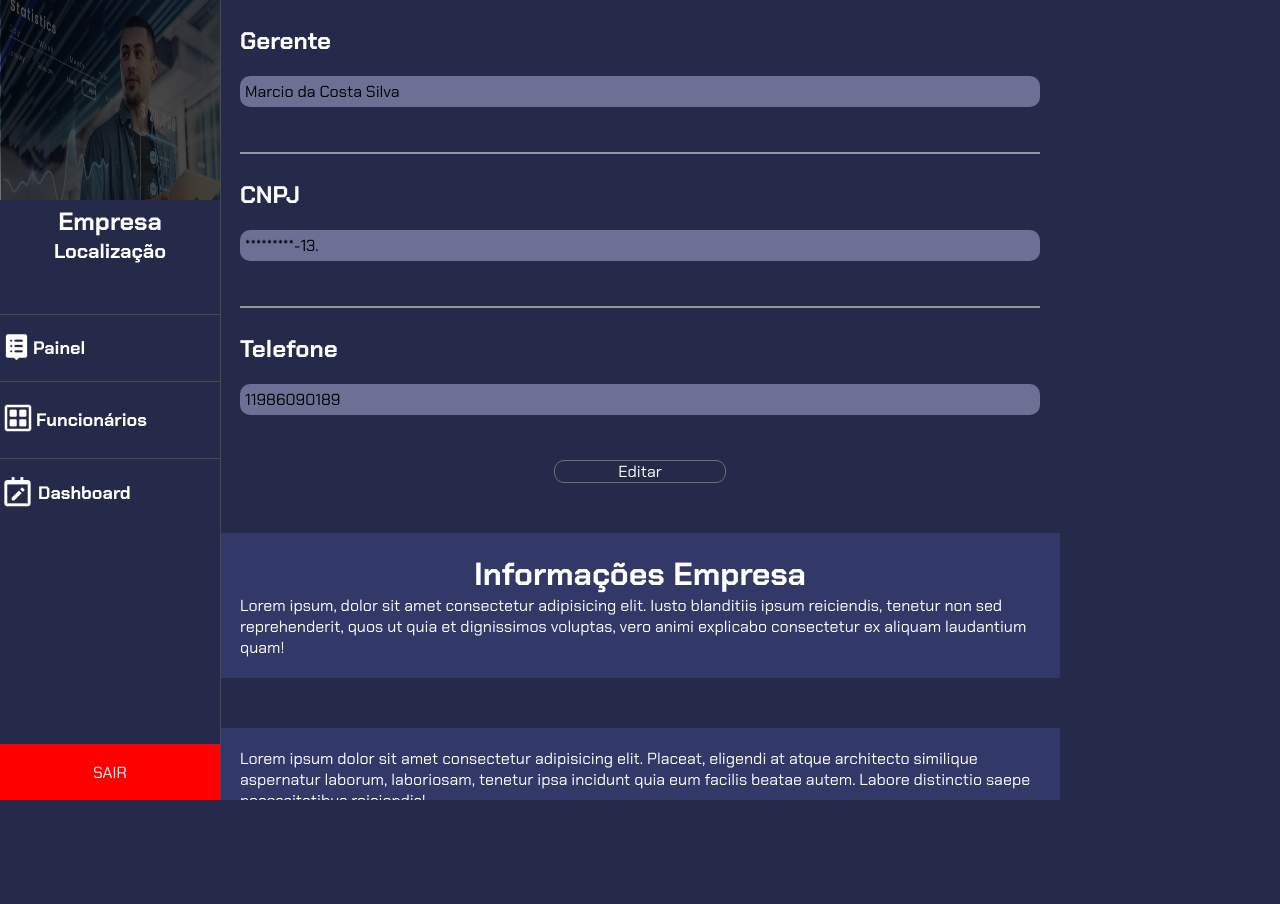
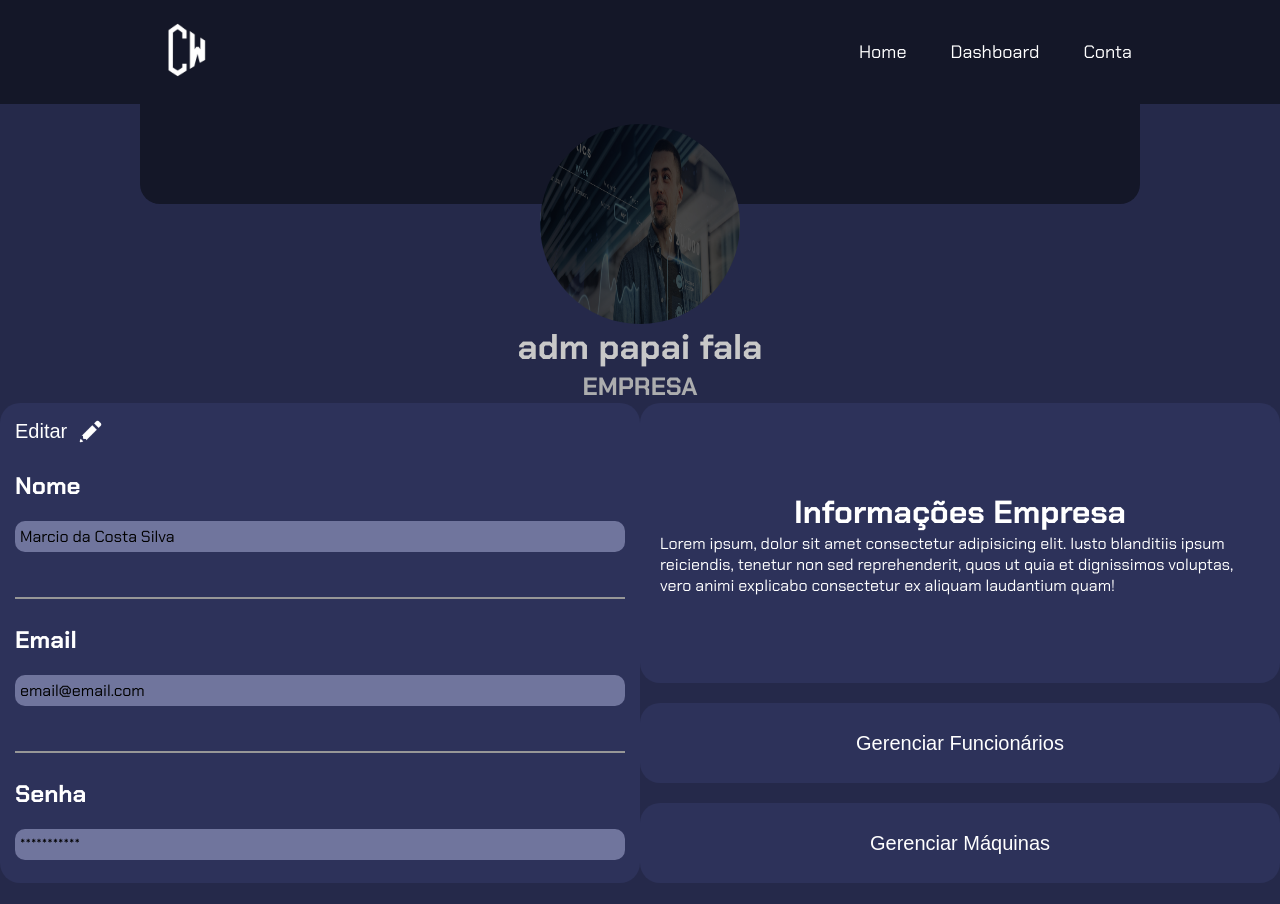
Before and after one commit to Cyber-Wise/cyberwise, a website: page Web/public/usuario/perfil.html in a window 1280 px wide. Before the commit the page ends 800 px from the top, so only its background shows below. Drawn offline with nearby package versions, Linux system fonts and the light colour scheme; files whose address does not match are found by name.

Commit message:
Refazendo a tela de perfil e começando a funcionalidade de edição

```diff
--- /dev/null
+++ b/Web/public/css/headerPerfil.css
@@ -0,0 +1,65 @@
+.cabecalho {
+    width: 100%;
+    background-color: #000000;
+
+}
+.container_cabecalho {
+    width: 80%;
+    margin: 0 auto;
+    display: flex;
+    justify-content: space-between;
+    align-items: center;
+}
+.logo_img {
+    width: 100px;
+}
+
+.container_nav ul li {
+
+    display: inline-block;
+}
+.container_nav ul li a, .container_nav-mob ul li a {
+    padding: 10px 20px;
+    font-family: "Chakra Petch";
+    color: #fff;
+    position: relative;
+    font-size: 18px;
+    text-decoration: none;
+}
+.container_nav ul li a::after {
+    content: "";
+    width: 100%;
+    height: 4px;
+    background-color: #488cd3;
+    position: absolute;
+    top: 0;
+    left: 0;
+    transition: 0.5s ease-in-out;
+    width: 0;
+}
+.container_nav ul li a:hover::after {
+    width: 100%;
+
+}
+#btnMenu {
+    display: none;
+    border: none;
+    background-color: transparent;
+    cursor: pointer;
+    color: #fff;
+    font-size: 40px;
+}
+
+.container_nav-mob {
+    display: none;
+    z-index: 100;
+    background-color: #000000;
+    padding: 10px;
+    position: absolute;
+    right: 7%;
+    top: 10%;
+}
+.container_nav-mob ul li {
+    margin-bottom: 20px;
+    list-style: none;
+}
--- a/Web/public/css/perfil.css
+++ b/Web/public/css/perfil.css
@@ -5,10 +5,13 @@
 }
 html{
     background-color: #25294A;
+
 }
 body {
     height: 100%;
     background-color: #25294A;
+    overflow-x: hidden;
+    overflow-y: hidden;
 }
 main {
     font-family: "Chakra Petch";
@@ -17,8 +20,8 @@ main {
     display: flex;
     height: 100vh;
     overflow-x: hidden;
-    overflow-y: scroll;
-    flex-direction: row;
+    overflow-y: hidden;
+    flex-direction: column;
 }
 
 ::-webkit-scrollbar {
@@ -26,18 +29,23 @@ main {
 }
 
 .divPerfil{
-    width: 100vh;
-    height: 100%;
+    width: 100%;
+    /* height: 100%; */
     font-family: "Chakra Petch";
     display: flex;
-    align-items: center;
-    flex-direction: column;
+    /* align-items: center; */
+    flex-direction: row;
+    justify-content: space-around;
 }
 
 .divInformacoesGerente{
-    width: 100vh;
+    width: 630px;
     display: flex;
     flex-direction: column;
+    background-color: #2D325A;
+    border-radius: 20px;
+    padding: 15px;
+    height: 450px;
 }
 
 .divInformacoes{
@@ -49,8 +57,27 @@ main {
     color: black;
 }
 
+.inputInformacoes{
+    padding: 5px;
+    border: none;
+    border-radius: 10px;
+    background-color: #B3B8DF80;
+    margin: 20px 0;
+    width: 100%;
+    color: black;
+    display: none;
+}
+
 .divInformacao{
     margin: 25px 0;
+    width: 100%;
+}
+
+textarea{
+    background-color: #2D325A;
+    border: none;
+    border-radius: 20px;
+    display: none;
 }
 
 hr{
@@ -69,13 +96,80 @@ hr{
 }
 
 .infoEmpresa{
-    margin-top: 50px;
-    padding: 20px;
+    padding: 0 20px;
     display: flex;
     justify-content: center;
     align-items: center;
     flex-direction: column;
-    width: 100vh;
-    height: 125px;
-    background-color: #323868;
+    width: 600px;
+    height: 280px;
+    background-color: #2D325A;
+    border-radius: 20px;
 }
+
+.infoEmpresaEBotoes{
+    display: flex;
+    flex-direction: column;
+
+}
+
+.botoesGerenciar{
+    margin-top: 20px;
+    height: 80px;
+    background-color: #2D325A;
+    border: none;
+    border-radius: 20px;
+    font-size: 20px;
+    cursor: pointer;
+}
+
+.botaoEditar{
+    background-color: #14172800;
+    border: none;
+    border-radius: 6px;
+    width: 100px;
+    display: flex;
+    flex-direction: row;
+    font-size: 20px;
+    /* justify-content: center; */
+    align-items: center;
+    cursor: pointer;
+}
+.botaoEditar img{
+margin-left: 10px;
+}
+
+.divFoto{
+    width: 1000px;
+    height: 100px;
+    border-radius: 0 0 20px 20px;
+    background-color: #141728;
+    display: flex;
+    margin: auto;
+}
+
+.divNomeEempresa{
+    display: flex;
+    flex-direction: column;
+    align-items: center;
+    margin: 120px auto 0 auto;
+}
+
+.divNomeEempresa h4{
+    font-size: 35px;
+    color: #C8C8C8;
+}
+
+.divNomeEempresa h3{
+    font-size: 25px;
+    color: #ACADAE;
+}
+
+.divFoto img{
+    width: 200px;
+    height: 200px;
+    border-radius: 50%;
+    position: relative;
+    top: 20px;
+    left: 400px;
+}
--- a/Web/public/usuario/perfil.html
+++ b/Web/public/usuario/perfil.html
@@ -19,82 +19,109 @@
     <link href="https://fonts.googleapis.com/css2?family=Chakra+Petch:ital,wght@0,300;0,400;0,500;0,600;0,700;1,300;1,400;1,500;1,600;1,700&family=Roboto:ital,wght@0,100;0,300;0,400;0,500;0,700;0,900;1,100;1,300;1,400;1,500;1,700;1,900&family=Rubik:ital,wght@0,300..900;1,300..900&display=swap" rel="stylesheet">
     <link rel="stylesheet" href="../css/menu_lateral.css">
     <script src="./js/sessao.js"></script>
-    <link rel="stylesheet" href="../css/header_footer.css">
+    <link rel="stylesheet" href="../css/headerPerfil.css">
 </head>
 
 <body>
-
+    <header class="cabecalho" style="background-color: #141728;">
+        <div class="container_cabecalho">
+            <div class="container_logo">
+                <img src="../assets/logoCWbranca.png" alt="Logo da empresa CyberWise" class="logo_img">
+            </div>
+            <nav class="container_nav">
+                <ul>
+                  <li><a href="../index.html" id="letraPreta">Home</a></li>
+                  <li><a href="./dashGeral.html" id="letraPreta4">Dashboard</a></li>
+                  <li><a href="./perfil.html" id="letraPreta5">Conta</a></li>
+                </ul>
+            </nav>
+            <button id="btnMenu">
+                <i class='bx bx-menu'></i>
+            </button>
+            <nav class="container_nav-mob" id="navBarMobile">
+                <ul>
+                    <li><a href="./index.html">Home</a></li>
+                    <li><a href="./login.html">Login</a></li>
+                    <li><a href="./cadastro.html">Cadastro</a></li>
+                </ul>
+            </nav>
+        </div>
+    </header>
     <main>
-        <div class="divMenuLateral">
-            <div class="divFotoBotoes">
-                <figure>
-                    <img src="../assets/Group 534.png" alt="" class="fotoPerfil">
-                </figure>
-                <div class="TextosEmpresa-Localização">
-                    <h1>Empresa</h1>
-                    <h2>Localização</h2>
-                </div>
-
-                <a href="perfil.html" class="divBotaoPainel">
-                    <figure>
-                        <img src="../assets/Popup (1).png" alt="">
-                    </figure>
-                    <h2>Painel</h2>
-                </a>
-
-                <a href="gerenciarFuncionario.html" class="divBotaoAjustes">
-                    <figure>
-                        <img src="../assets/Control Panel.png" alt="">
-                    </figure>
-                    <h2>Funcionários</h2>
-                </a>
-                <a href="dashboard.html" class="divBotaoDash">
-                    <figure>
-                        <i class='bx bx-calendar-edit'></i>
-                    </figure>
-                    <h2>Dashboard</h2>
-                </a>
-            </div>
-            <div class="divBotaoSair">
-                <a href="../index.html" class="botaoSair">SAIR</a>
-            </div>
+        <div class="divFoto">
+            <img src="../assets/Group 534.png" alt="">
+        </div>
+        <div class="divNomeEempresa">
+            <h4>adm papai fala</h4>
+            <h3>EMPRESA</h3>
         </div>
         <div class="divPerfil">
             <div class="divInformacoesGerente">
+                <button class="botaoEditar" onclick="editar()">Editar <img src="../assets/iconeEditar.png" alt=""></button>
                 <div class="divInformacao">
-                    <h2>Gerente</h2>
+                    <h2>Nome</h2>
                     <div class="divInformacoes">
                         Marcio da Costa Silva
                     </div>
+                    <input type="text" class="inputInformacoes">
                 </div>
                 <hr>
                 <div class="divInformacao">
-                    <h2>CNPJ</h2>
+                    <h2>Email</h2>
                     <div class="divInformacoes">
-                        *********-13.
+                        email@email.com
                     </div>
+                    <input type="text" class="inputInformacoes">
                 </div>
                 <hr>
                 <div class="divInformacao">
-                    <h2>Telefone</h2>
+                    <h2>Senha</h2>
                     <div class="divInformacoes">
-                        11986090189
+                        ***********
                     </div>
+                    <input type="text" class="inputInformacoes">
                 </div>
-            </div>
-            <div class="divEditar">
-                <p>Editar</p>
-            </div>
-            <div class="infoEmpresa">
-                <h1>Informações Empresa</h1>
-                <p>Lorem ipsum, dolor sit amet consectetur adipisicing elit. Iusto blanditiis ipsum reiciendis, tenetur non sed reprehenderit, quos ut quia et dignissimos voluptas, vero animi explicabo consectetur ex aliquam laudantium quam!</p>
-            </div>
-            <div class="infoEmpresa">
-                <p>Lorem ipsum dolor sit amet consectetur adipisicing elit. Placeat, eligendi at atque architecto similique aspernatur laborum, laboriosam, tenetur ipsa incidunt quia eum facilis beatae autem. Labore distinctio saepe necessitatibus reiciendis!</p>
+            </div><div class="infoEmpresaEBotoes">
+
+                <div class="infoEmpresa">
+                    <h1>Informações Empresa</h1>
+                    <p>Lorem ipsum, dolor sit amet consectetur adipisicing elit. Iusto blanditiis ipsum reiciendis, tenetur non sed reprehenderit, quos ut quia et dignissimos voluptas, vero animi explicabo consectetur ex aliquam laudantium quam!</p>
+                </div>
+                <textarea name="" cols="30" rows="10" class="textareahh">
+                </textarea>
+
+                <button class="botoesGerenciar">
+                    Gerenciar Funcionários
+                </button>
+                <button class="botoesGerenciar">
+                    Gerenciar Máquinas
+                </button>
             </div>
         </div>
 
     </main>
 </body>
 <script src="../js/header.js"></script>
+<script>
+    function editar(){
+        console.log('oi')
+        var div = document.querySelectorAll(".divInformacoes");
+        var input = document.querySelectorAll(".inputInformacoes");
+        var info = document.querySelector(".infoEmpresa");
+        var textareaaa = document.querySelectorAll(".textareahh");
+
+
+        info.style.display = "none";
+        textareaaa.style.display = "flex";
+
+        // console.log(input);
+        for (let i = 0; i < div.length ; i++) {
+            const element = div[i];
+            const element2 = input[i];
+            element.style.display = "none";
+            element2.style.display = "flex";
+
+        }
+    }
+</script>
 </html>
```
